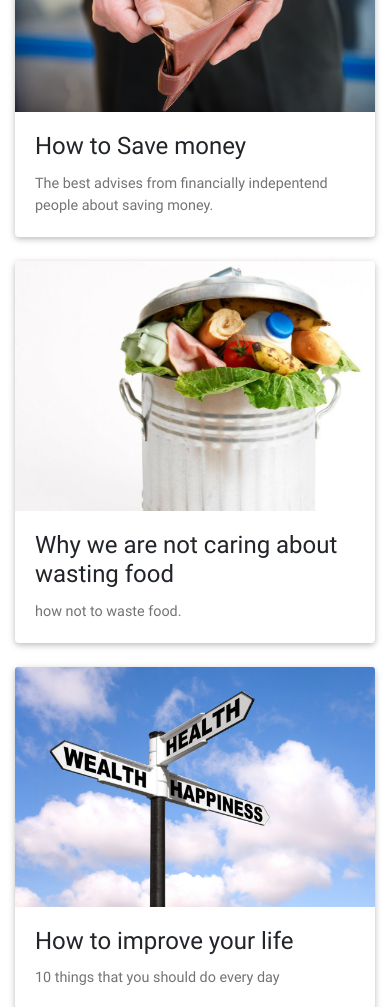
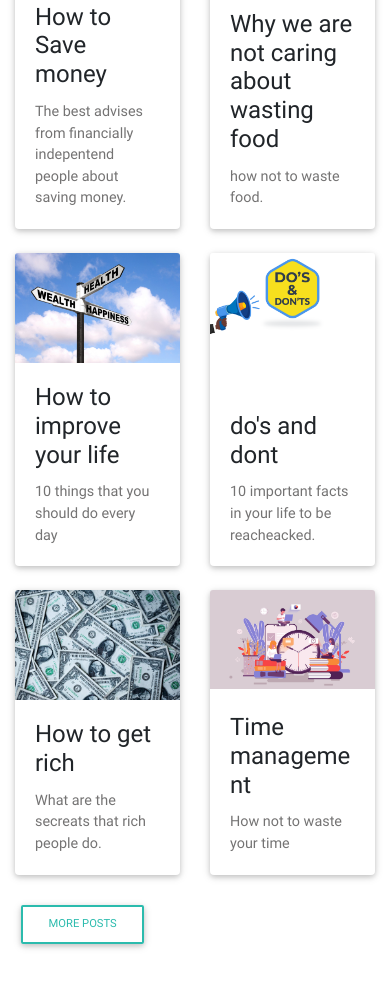
Before and after one commit to joe-shajan/motivebrains, a plain HTML site: page index.html in a window 390 px wide. Shown: the part 1576-2583 px from the top of the page. Drawn offline with nearby package versions, Linux system fonts and the light colour scheme; files that its build step writes are made by us from their sources.

Commit message:
Add files via upload

```diff
--- a/index.html
+++ b/index.html
@@ -5,7 +5,7 @@
   <meta charset="utf-8">
   <meta name="viewport" content="width=device-width, initial-scale=1, shrink-to-fit=no">
   <meta http-equiv="x-ua-compatible" content="ie=edge">
-  <title>Material Design Bootstrap</title>
+  <title>Motive Brains</title>
   <link rel="icon" href="img/logo.png" type="image" sizes="16x16">
   <!-- Font Awesome -->
   <link rel="stylesheet" href="https://use.fontawesome.com/releases/v5.11.2/css/all.css">
@@ -210,7 +210,7 @@ style="background-image: url(img/books__wide.jpg);  background-repeat: no-repeat
 <div class="row wow fadeIn pt-5">
 
   <!-- Column -->
-  <div class="col-md-4 mb-4 d-flex align-items-stretch">
+  <div class="col-6 col-md-4 mb-4 d-flex align-items-stretch">
 
     <!--Card-->
     <div class="card hoverable">
@@ -239,7 +239,7 @@ style="background-image: url(img/books__wide.jpg);  background-repeat: no-repeat
   <!-- Column -->
 
   <!-- Column -->
-  <div class=" col-md-4 mb-4 d-flex align-items-stretch">
+  <div class="col-6 col-md-4 mb-4 d-flex align-items-stretch">
 
     <!--Card-->
     <div class="card hoverable">
@@ -268,7 +268,7 @@ style="background-image: url(img/books__wide.jpg);  background-repeat: no-repeat
   <!-- Column -->
 
   <!-- Column -->
-  <div class="col-md-4 mb-4 d-flex align-items-stretch">
+  <div class="col-6 col-md-4 mb-4 d-flex align-items-stretch">
 
     <!--Card-->
     <div class="card hoverable">
@@ -297,7 +297,7 @@ style="background-image: url(img/books__wide.jpg);  background-repeat: no-repeat
   <!-- Column -->
 
   <!-- Column -->
-  <div class="col-md-4 mb-4 d-flex align-items-stretch">
+  <div class="col-6 col-md-4 mb-4 d-flex align-items-stretch">
 
     <!--Card-->
     <div class="card hoverable">
@@ -326,7 +326,7 @@ style="background-image: url(img/books__wide.jpg);  background-repeat: no-repeat
   <!-- Column -->
 
   <!-- Column -->
-  <div class=" col-md-4 mb-4 d-flex align-items-stretch">
+  <div class="col-6 col-md-4 mb-4 d-flex align-items-stretch">
 
     <!--Card-->
     <div class="card hoverable">
@@ -355,7 +355,7 @@ style="background-image: url(img/books__wide.jpg);  background-repeat: no-repeat
   <!-- Column -->
 
   <!-- Column -->
-  <div class="col-md-4 mb-4 d-flex align-items-stretch">
+  <div class="col-6 col-md-4 mb-4 d-flex align-items-stretch">
 
     <!--Card-->
     <div class="card hoverable">
```
Also changed, not shown: bookstore.html (+1 -1 lines).
